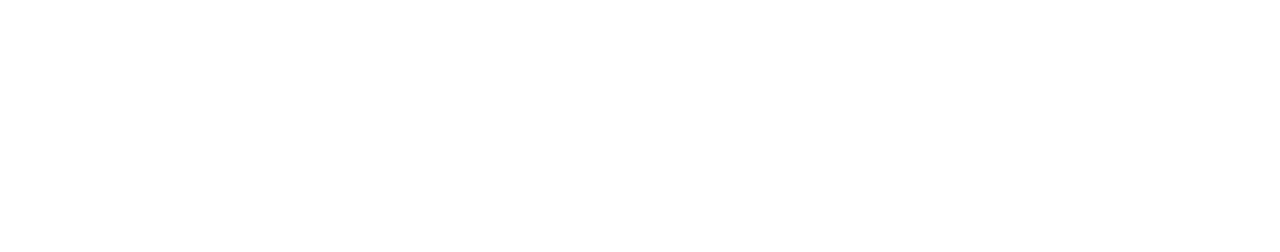
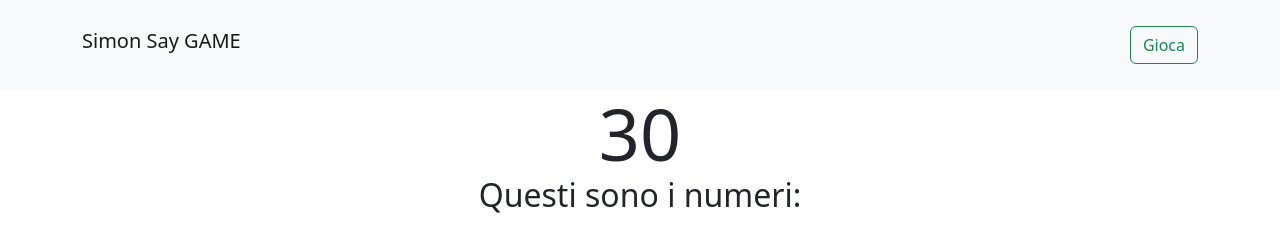
Before and after one commit to AndreaCreazzi/js-simon, a plain HTML site: page index.html in a window 1280 px wide. Drawn offline with nearby package versions, Linux system fonts and the light colour scheme.

Commit message:
add html layout

```diff
--- a/index.html
+++ b/index.html
@@ -12,6 +12,24 @@
     <script defer src="js/script.js"></script>
 </head>
 <body>
-
+    <!-- navbar -->
+    <header>
+        <nav class="navbar bg-light">
+            <div class="container py-3">
+              <h1 class="navbar-brand">Simon Say GAME</h1>
+              <form class="d-flex" role="search">
+                <button class="btn btn-outline-success">Gioca</button>
+              </form>
+            </div>
+          </nav>
+    </header>
+    <!-- main game -->
+    <main>
+        <div id="timer" class="text-center display-2">30</div>
+        <div class="container">
+            <h2 class= "text-center">Questi sono i numeri:</h2>
+        </div>
+        <div id="numbers" class="text-center display-4"></div>
+    </main>
 </body>
 </html>
```
